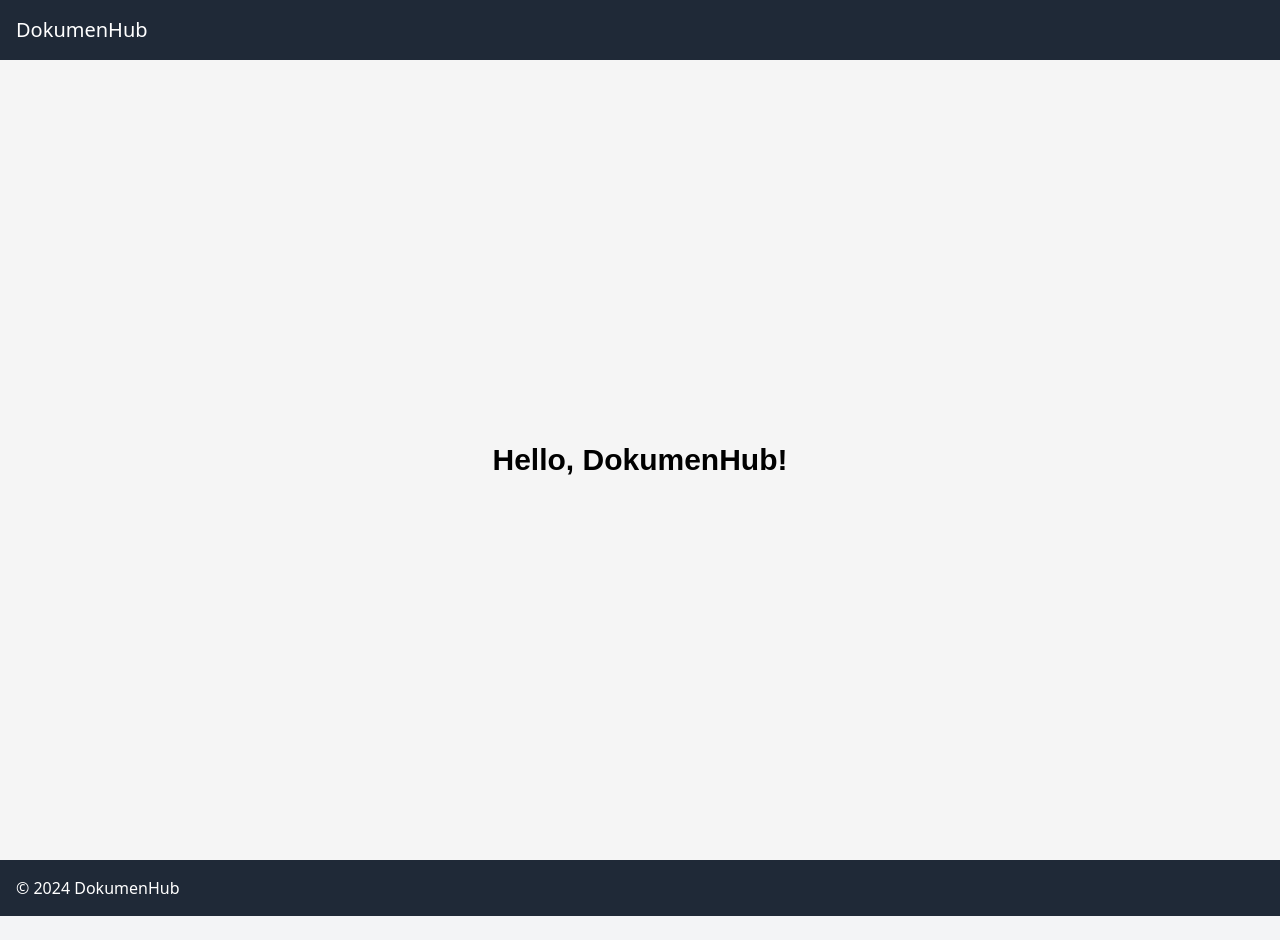
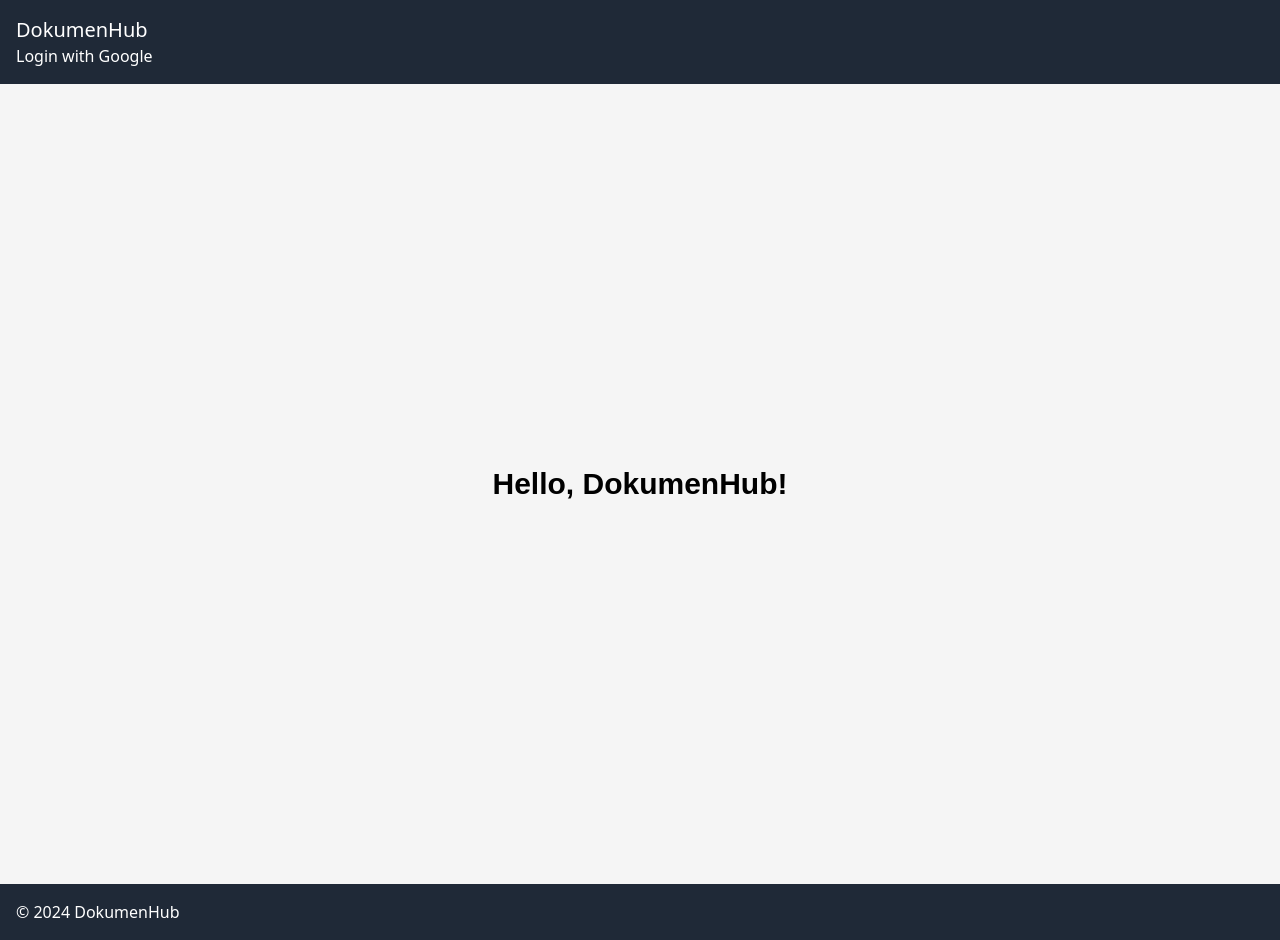
Before and after one commit to Pragati-C19/DokumenHub, a Next.js app: page / in a window 1280 px wide. Before the commit the page ends 916 px from the top, so only its background shows below. Built offline with nearby package versions, Linux system fonts and the light colour scheme.

Commit message:
💄 created a sample button in header

```diff
--- a/app/components/header.jsx
+++ b/app/components/header.jsx
@@ -1 +1,22 @@
 // Header component
+
+'use client'; // Add this directive to make it a Client Component
+
+import { signIn } from "next-auth/react"; // Import signIn from NextAuth
+
+const Header = () => {
+  const handleLogin = async () => {
+    await signIn("google"); // Trigger Google sign-in
+  };
+
+  return (
+    <header className="bg-gray-800 text-white p-4">
+      <h1 className="text-xl">DokumenHub</h1>
+      <button onClick={handleLogin}>
+        Login with Google
+      </button>
+    </header>
+  );
+};
+
+export default Header;
--- a/app/layout.jsx
+++ b/app/layout.jsx
@@ -2,6 +2,7 @@
 
 import React from 'react';
 import './styles/globals.css';
+import Header from './components/header'
 
 const RootLayout = ({ children }) => {
   return (
@@ -13,9 +14,7 @@ const RootLayout = ({ children }) => {
         />
       </head>
       <body className="bg-gray-100">
-        <header className="bg-gray-800 text-white p-4">
-          <h1 className="text-xl">DokumenHub</h1>
-        </header>
+        <Header />
         <main>{children}</main>
         <footer className="bg-gray-800 text-white p-4">
           <p>&copy; 2024 DokumenHub</p>
```
Also changed, not shown: app/public/logo.png (added).
